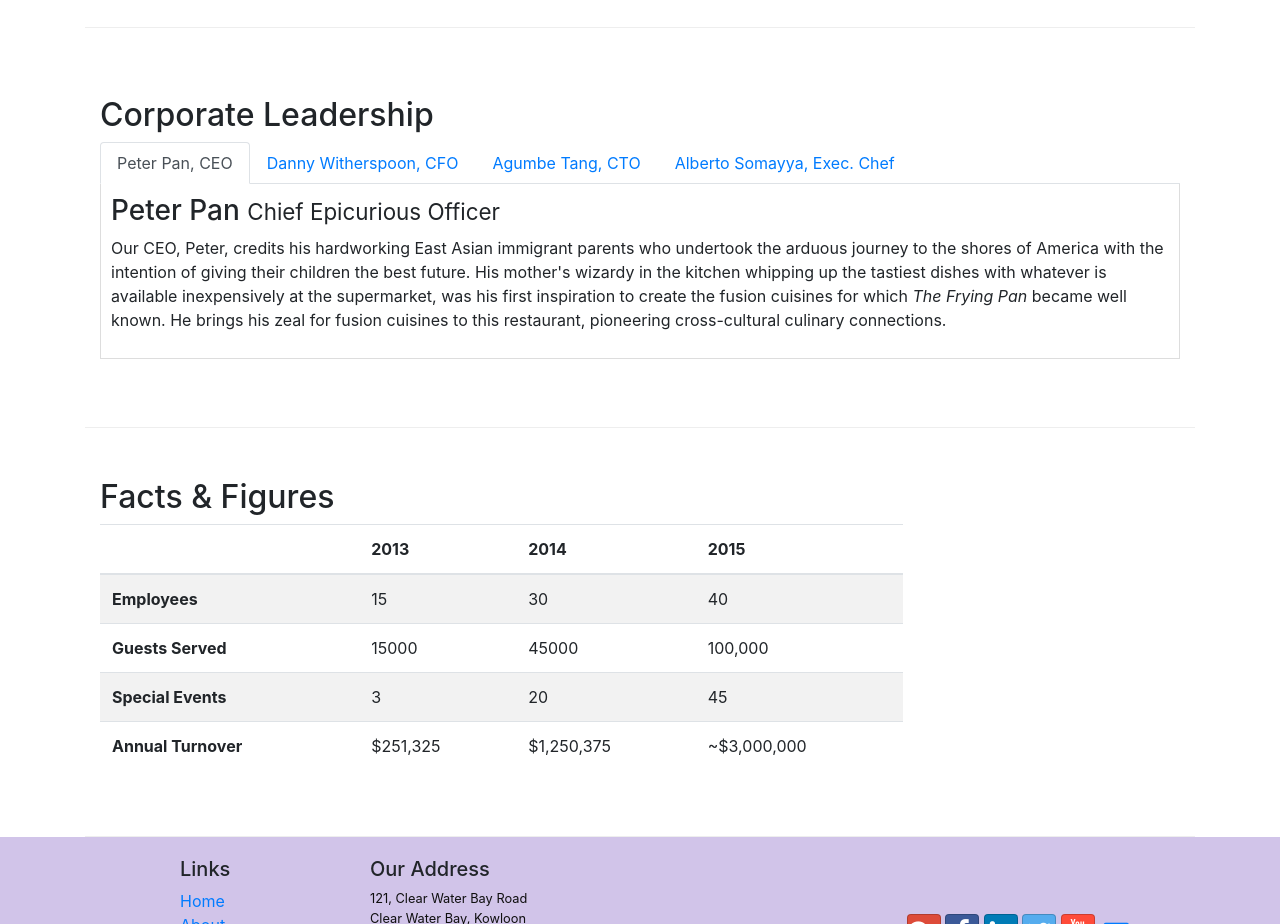
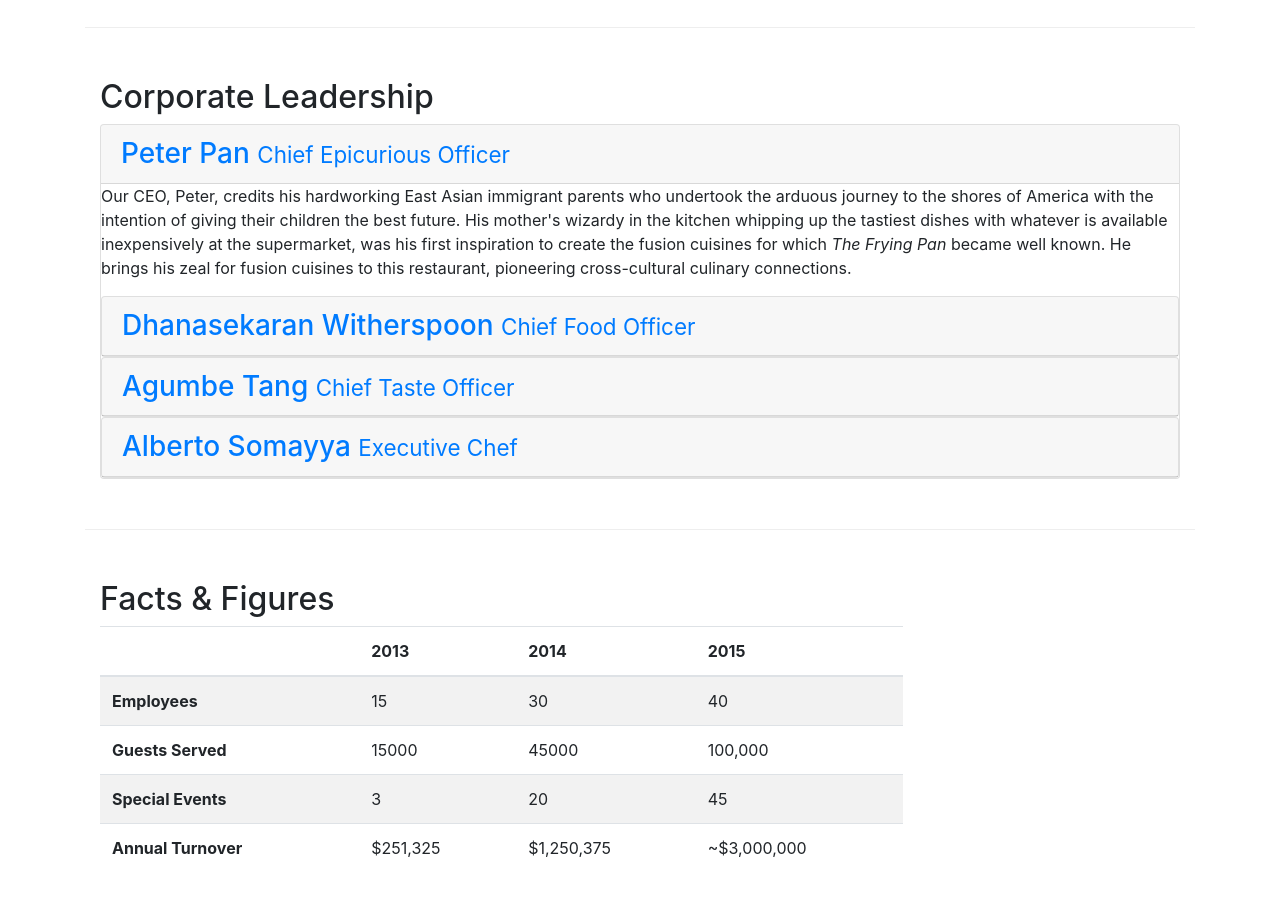
Before and after one commit to boversauros/bootstrap-test, a website: page aboutus.html in a window 1280 px wide. Shown: the part 880-1804 px from the top of the page. Drawn offline with nearby package versions, Linux system fonts and the light colour scheme.

Commit message:
Accordion

```diff
--- a/aboutus.html
+++ b/aboutus.html
@@ -101,40 +101,71 @@
         <div class="row row-content align-items-center">
             <div class="col-sm-12">
                 <h2>Corporate Leadership</h2>
-                <ul class="nav nav-tabs">
-                    <li class="nav-item">
-                      <a class="nav-link active" href="#peter"
-                        role="tab" data-toggle="tab">Peter Pan, CEO</a>
-                    </li>
-                    <li class="nav-item">
-                      <a class="nav-link" href="#danny" role="tab"
-                        data-toggle="tab">Danny Witherspoon, CFO</a>
-                    </li>
-                    <li class="nav-item">
-                      <a class="nav-link" href="#agumbe"role="tab"
-                        data-toggle="tab">Agumbe Tang, CTO</a>
-                    </li>
-                    <li class="nav-item">
-                      <a class="nav-link" href="#alberto" role="tab"
-                        data-toggle="tab">Alberto Somayya, Exec. Chef</a>
-                    </li>
-                </ul>
-                <div class="tab-content">
-                    <div role="tabpanel" class="tab-pane fade show active" id="peter">
-                        <h3>Peter Pan <small>Chief Epicurious Officer</small></h3>
-                        <p class="hidden-xs-down">Our CEO, Peter, credits his hardworking East Asian immigrant parents who undertook the arduous journey to the shores of America with the intention of giving their children the best future. His mother's wizardy in the kitchen whipping up the tastiest dishes with whatever is available inexpensively at the supermarket, was his first inspiration to create the fusion cuisines for which <em>The Frying Pan</em> became well known. He brings his zeal for fusion cuisines to this restaurant, pioneering cross-cultural culinary connections.</p>
+                <div id="accordion" role="tablist">
+                    <div class="card">
+                        <div class="card-header" role="tab" id="peterhead">
+                        <h3 class="mb-0">
+                            <a data-toggle="collapse" data-parent="#accordion" href="#peter">
+                            Peter Pan <small>Chief Epicurious Officer</small>
+                            </a>
+                        </h3>
+                     </div>
+                   <div role="tabpanel" class="collapse show" id="peter">
+                        <div class="card-block">
+                            <p class="hidden-xs-down">Our CEO, Peter, credits his hardworking East Asian immigrant parents who undertook the arduous journey to the shores of America with
+                                the intention of giving their children the best future. His mother's wizardy in the kitchen whipping up the tastiest dishes with whatever is available
+                                inexpensively at the supermarket, was his first inspiration to create the fusion cuisines for which <em>The Frying Pan</em> became well known. He brings
+                                his zeal for fusion cuisines to this restaurant, pioneering cross-cultural culinary connections.</p>
+                        </div>
                     </div>
-                    <div role="tabpanel" class="tab-pane fade" id="danny">
-                        <h3>Dhanasekaran Witherspoon <small>Chief Food Officer</small></h3>
-                        <p class="hidden-xs-down">Our CFO, Danny, as he is affectionately referred to by his colleagues, comes from a long established family tradition in farming and produce. His experiences growing up on a farm in the Australian outback gave him great appreciation for varieties of food sources. As he puts it in his own words, <em>Everything that runs, wins, and everything that stays, pays!</em></p>
-                    </div>
-                    <div role="tabpanel" class="tab-pane fade" id="agumbe">
-                        <h3>Agumbe Tang <small>Chief Taste Officer</small></h3>
-                        <p class="hidden-xs-down">Blessed with the most discerning gustatory sense, Agumbe, our CTO, personally ensures that every dish that we serve meets his exacting tastes. Our chefs dread the tongue lashing that ensues if their dish does not meet his exacting standards. He lives by his motto, <em>You click only if you survive my lick.</em></p>
-                    </div>
-                    <div role="tabpanel" class="tab-pane fade" id="alberto">
-                        <h3>Alberto Somayya <small>Executive Chef</small></h3>
-                        <p class="hidden-xs-down">Award winning three-star Michelin chef with wide International experience having worked closely with whos-who in the culinary world, he specializes in creating mouthwatering Indo-Italian fusion experiences. He says, <em>Put together the cuisines from the two craziest cultures, and you get a winning hit! Amma Mia!</em></p>
+                    <div class="card">
+                            <div class="card-header" role="tab" id="dannyhead">
+                            <h3 class="mb-0">
+                                <a class="collapsed" data-toggle="collapse" data-parent="#accordion" href="#danny">
+                                Dhanasekaran Witherspoon <small>Chief Food Officer</small>
+                                </a>
+                            </h3>
+                        </div>
+                        <div role="tabpanel" class="collapse" id="danny">
+                            <div class="card-block">
+                             <p class="hidden-xs-down">Our CFO, Danny, as he is affectionately referred to by his colleagues, comes from a long established family tradition in
+                                 farming and produce. His experiences growing up on a farm in the Australian outback gave him great appreciation for varieties of food sources.
+                                 As he puts it in his own words, <em>Everything that runs, wins, and everything that stays, pays!</em></p>
+                            </div>
+                        </div>
+                        </div>
+                        <div class="card">
+                            <div class="card-header" role="tab" id="agumbehead">
+                            <h3 class="mb-0">
+                                <a class="collapsed" data-toggle="collapse" data-parent="#accordion" href="#agumbe">
+                                Agumbe Tang <small>Chief Taste Officer</small>
+                                </a>
+                            </h3>
+                        </div>
+                        <div role="tabpanel" class="collapse" id="agumbe">
+                            <div class="card-block">
+                                <p class="hidden-xs-down">Blessed with the most discerning gustatory sense, Agumbe, our CTO, personally ensures that every
+                                    dish that we serve meets his exacting tastes. Our chefs dread the tongue lashing that ensues if their dish does not meet his exacting standards.
+                                     He lives by his motto, <em>You click only if you survive my lick.</em></p>
+                            </div>
+                        </div>
+                        </div>
+                        <div class="card">
+                            <div class="card-header" role="tab" id="albertohead">
+                            <h3 class="mb-0">
+                                <a class="collapsed" data-toggle="collapse" data-parent="#accordion" href="#alberto">
+                                Alberto Somayya <small>Executive Chef</small>
+                                </a>
+                            </h3>
+                        </div>
+                        <div role="tabpanel" class="collapse" id="alberto">
+                            <div class="card-block">
+                                <p class="hidden-xs-down">Award winning three-star Michelin chef with wide International experience having worked closely with whos-who in the culinary world,
+                                     he specializes in creating mouthwatering Indo-Italian fusion experiences. He says, <em>Put together the cuisines from the two craziest cultures,
+                                    and you get a winning hit! Amma Mia!</em></p>
+                            </div>
+                        </div>
+                        </div>
                     </div>
                 </div>
             </div>
```
